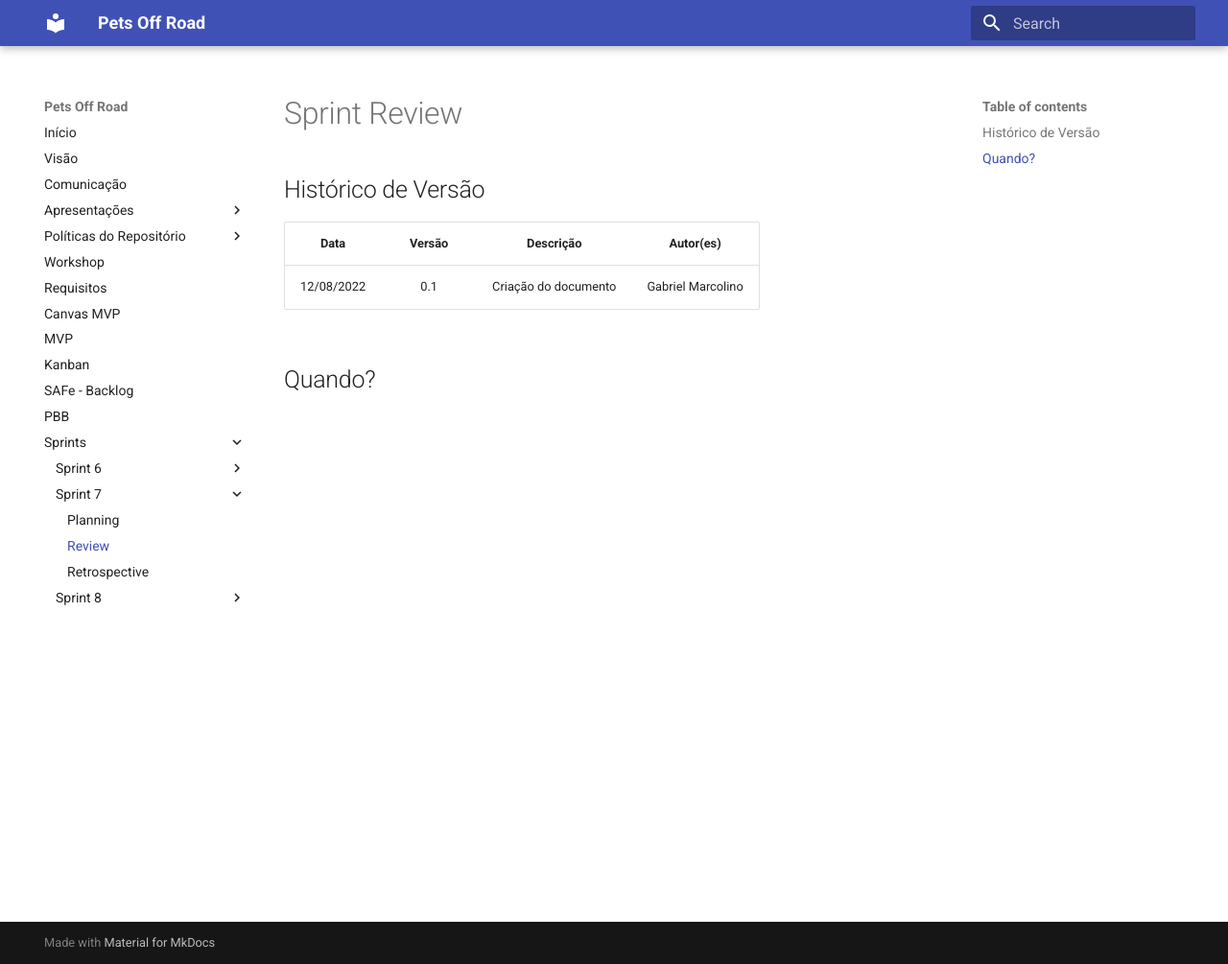
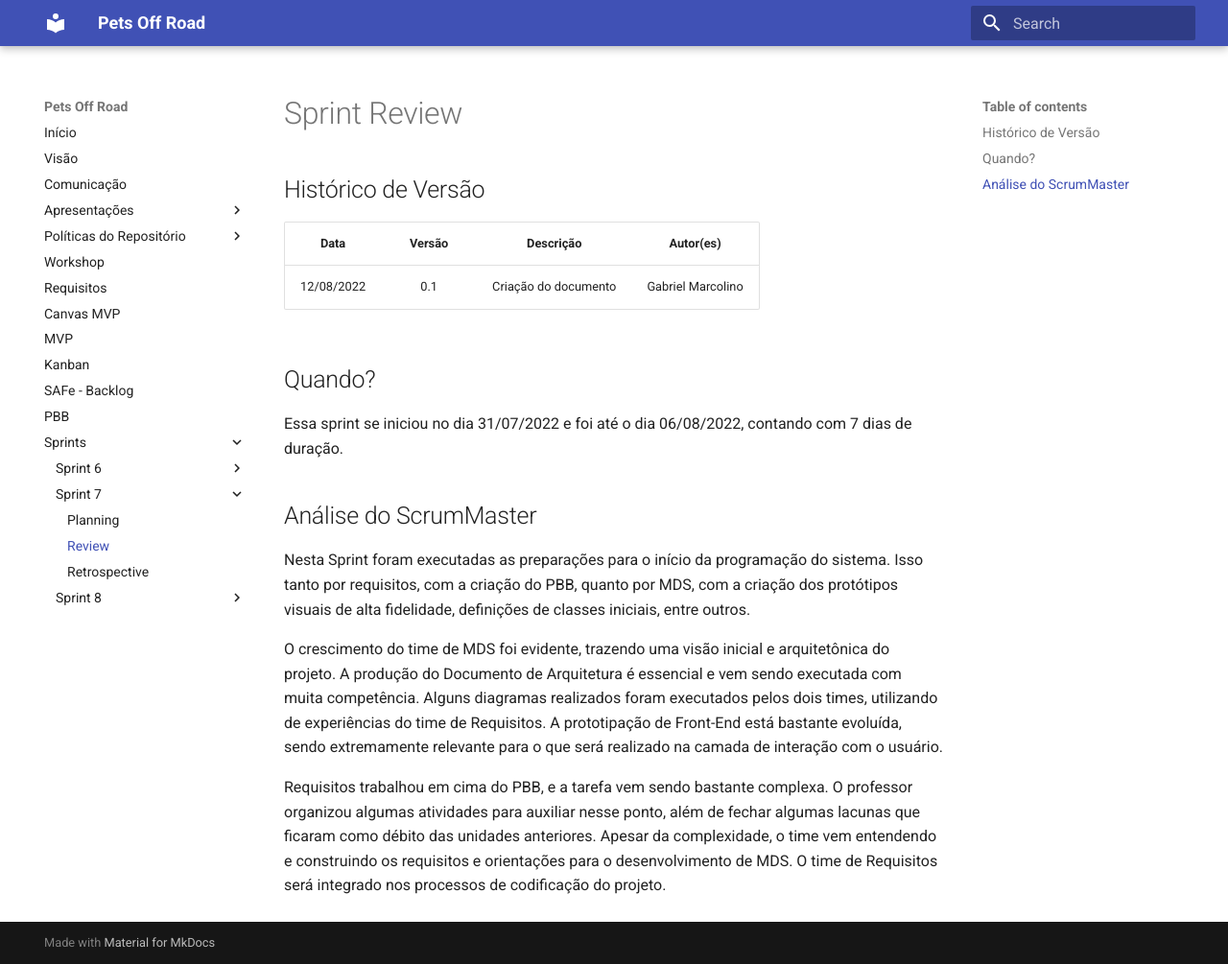
Before and after one commit to mdsreq-fga-unb/2022.1-pets-off-road, an MkDocs documentation site: the page built from docs/sprints/sprint7/review/review.md, in a window 1280 px wide and 1005 px high. Shown: the whole window at 96% size. Built offline with MkDocs 1.6.1 and Material for MkDocs 9.7.7, drawn with Linux system fonts in a browser that asks for light colours.

Commit message:
atualização de documentos

```diff
--- a/docs/sprints/sprint7/review/review.md
+++ b/docs/sprints/sprint7/review/review.md
@@ -9,3 +9,13 @@
 <!-- Colocar o período e duração da sprint e um texto da review -->
 
 ## Quando?
+
+Essa sprint se iniciou no dia 31/07/2022 e foi até o dia 06/08/2022, contando com 7 dias de duração.
+
+## Análise do ScrumMaster
+
+Nesta Sprint foram executadas as preparações para o início da programação do sistema. Isso tanto por requisitos, com a criação do PBB, quanto por MDS, com a criação dos protótipos visuais de alta fidelidade, definições de classes iniciais, entre outros.
+
+O crescimento do time de MDS foi evidente, trazendo uma visão inicial e arquitetônica do projeto. A produção do Documento de Arquitetura é essencial e vem sendo executada com muita competência. Alguns diagramas realizados foram executados pelos dois times, utilizando de experiências do time de Requisitos. A prototipação de Front-End está bastante evoluída, sendo extremamente relevante para o que será realizado na camada de interação com o usuário.
+
+Requisitos trabalhou em cima do PBB, e a tarefa vem sendo bastante complexa. O professor organizou algumas atividades para auxiliar nesse ponto, além de fechar algumas lacunas que ficaram como débito das unidades anteriores. Apesar da complexidade, o time vem entendendo e construindo os requisitos e orientações para o desenvolvimento de MDS. O time de Requisitos será integrado nos processos de codificação do projeto.
```
Also changed, not shown: docs/sprints/sprint6/review/review.md (+10 -0 lines).
